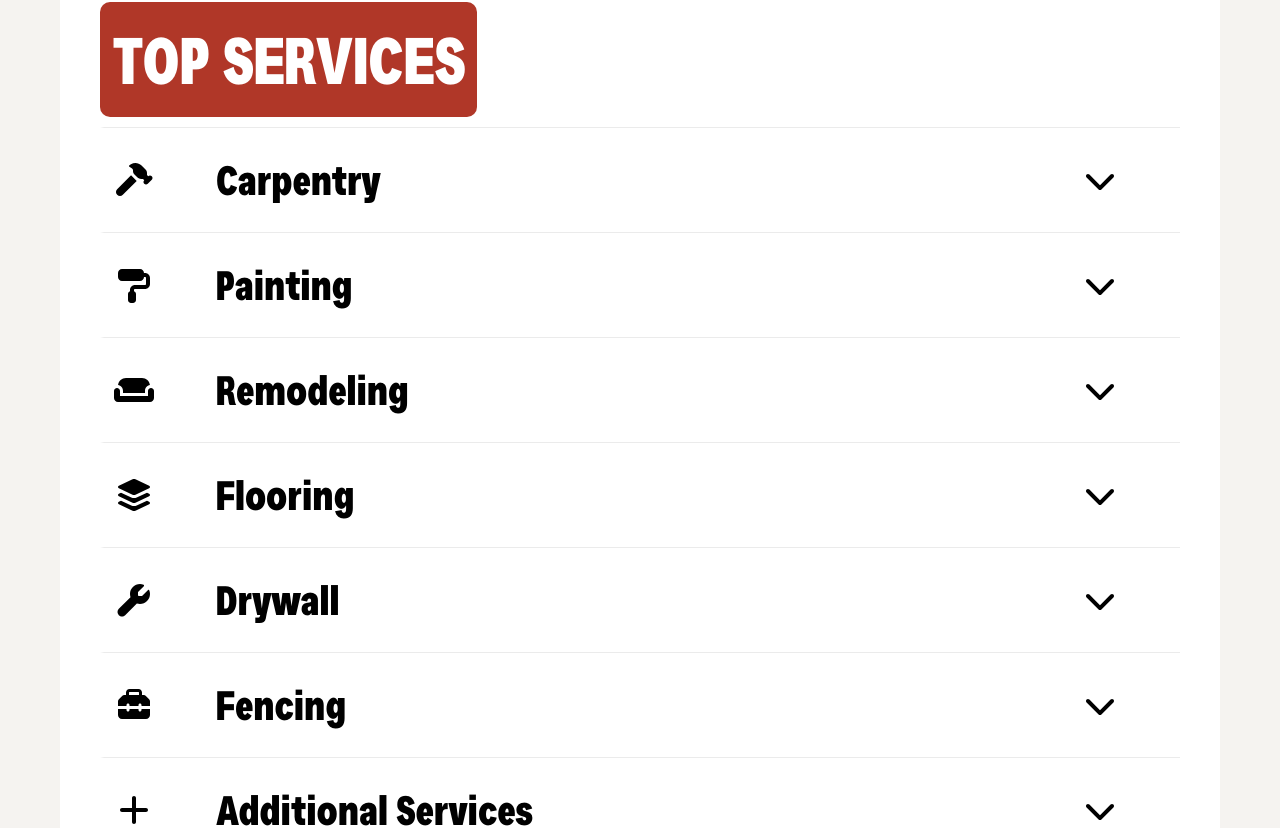
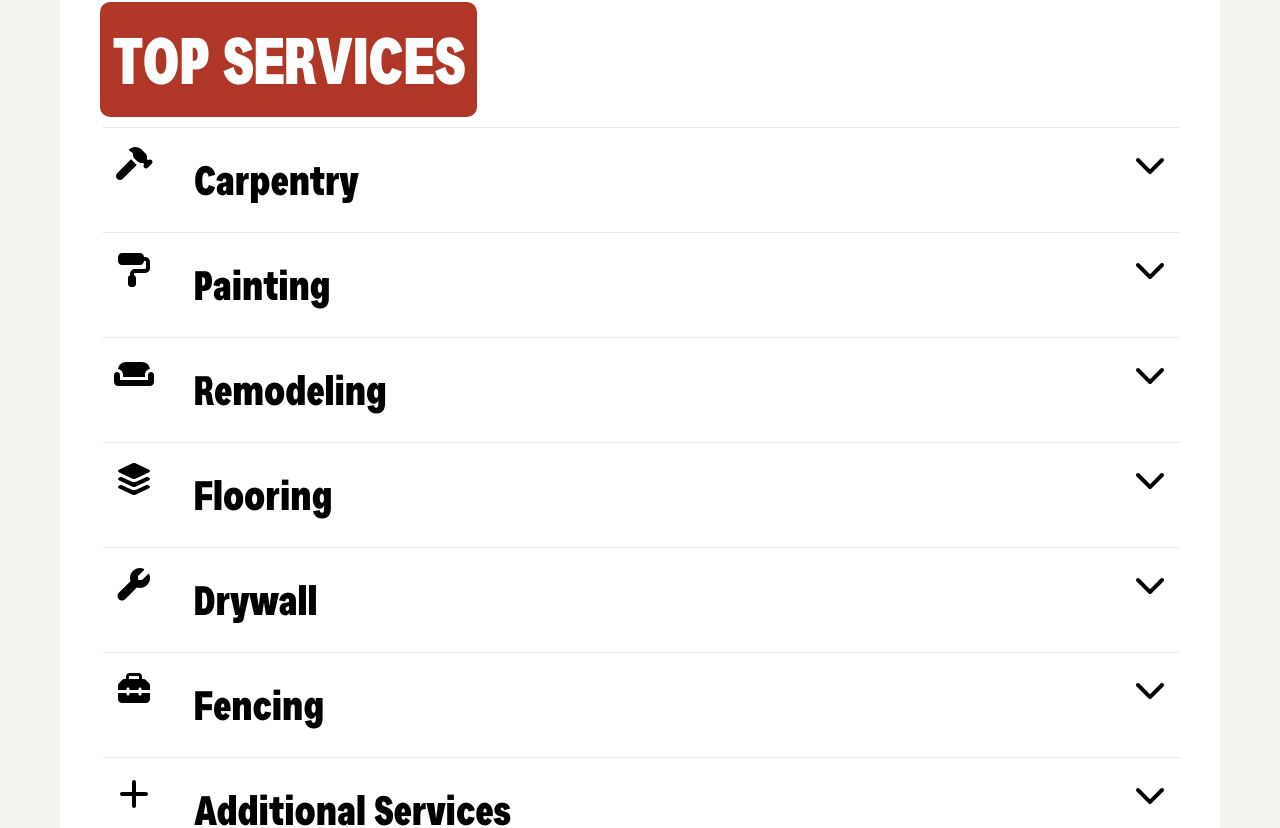
Before and after one commit to Antonioreyes8/alcalas-renovations, a React (Vite) app: page / in a window 1280 px wide. Shown: the part 2502-3330 px from the top of the page. Built offline with nearby package versions, Linux system fonts and the light colour scheme.

Commit message:
service header

```diff
--- a/src/index.css
+++ b/src/index.css
@@ -195,9 +195,8 @@ section {
 }
 
 .service-header {
-	display: flex;
-	align-items: center;
-	gap: 12px;
+  display: flex;
+  gap: 40px;
 	cursor: pointer;
 	padding: 10px;
 	border-radius: 10px;
@@ -223,7 +222,6 @@ section {
 }
 .service-header svg {
 	font-size: 2rem;
-	margin-right: 50px;
 }
 
 .service-content {
@@ -250,7 +248,6 @@ section {
 
 .service-item svg {
 	color: #000;
-	margin-right: 10px;
 	font-size: 1.2rem;
 	flex-shrink: 0;
 }
@@ -412,8 +409,8 @@ section {
 		padding: 10px 0;
 	}
 	.projects-gallery img {
-		width: 300px;
-		height: 400px;
+		width: 250px;
+		height: 350px;
 	}
 
 	/* Responsive About image */
```
